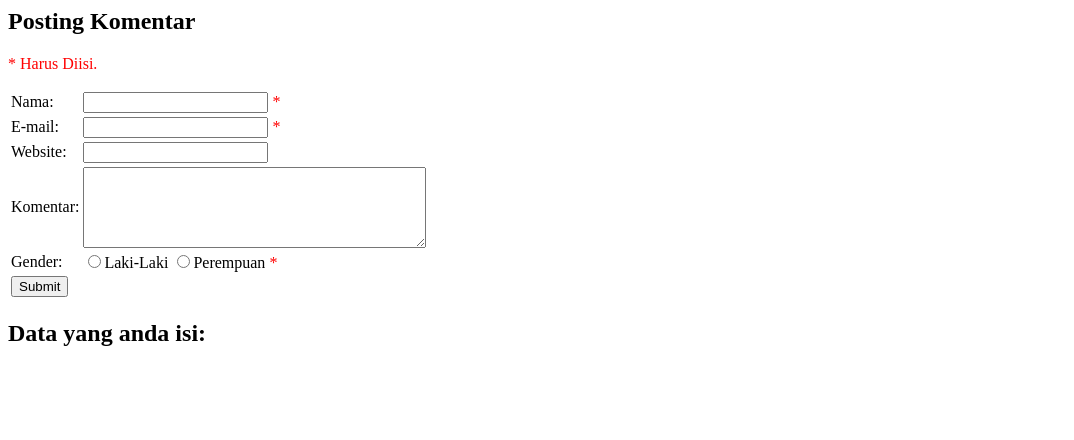
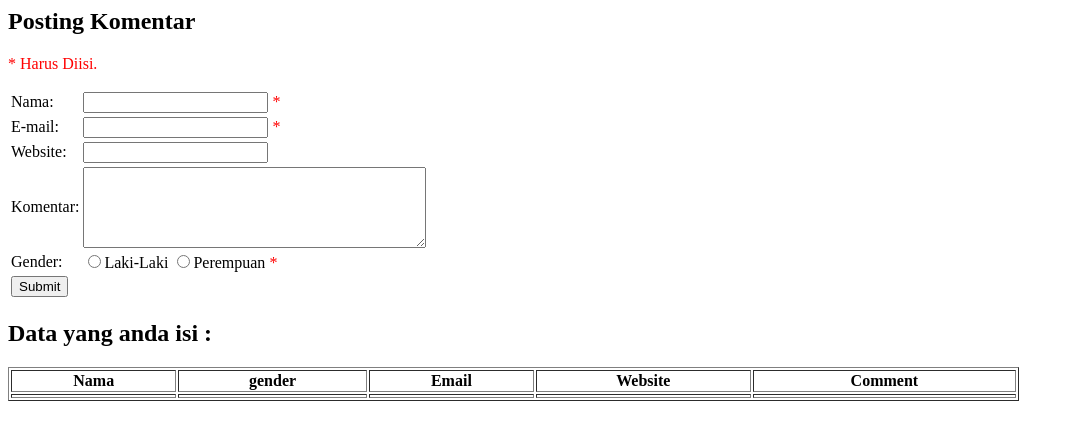
Before and after one commit to Risco-ramadhan/Praktikum_PWD, a PHP site: page /validasi.php in a window 1280 px wide. Shown: the top 440 px of the page, without its empty margins (0-1074 px from the left). Run offline with PHP 8.4, Linux system fonts and the light colour scheme; lists and menus that the app fills with data are empty.

Commit message:
Add files via upload

```diff
--- a/pwd4/validasi.php
+++ b/pwd4/validasi.php
@@ -104,22 +104,29 @@
  </table>
  </form>
 
- <?php
- echo "<h2>Data yang anda isi:</h2>";
- echo $nama;
- echo "<br>";
 
- echo $email;
- echo "<br>";
 
- echo $website;
- echo "<br>";
+ <h2> Data yang anda isi : </h2>
+        <table width='80%' border=1>
+            <tr>
+                <th>Nama</th> <th>gender</th> <th>Email</th> <th>Website</th> <th>Comment</th>
+            </tr>
+            <?php
+                echo "<tr>";
+                echo "<td>".$nama."</td>";
+                echo "<td>".$gender."</td>";
+                echo "<td>".$email."</td>";
+                echo "<td>".$website."</td>";
+                echo "<td>".$comment."</td>";
+            ?>
+        </table>
 
- echo $comment;
- echo "<br>";
 
- echo $gender;
- ?>
+
+
+
+
+
 
  </body>
 </html>
```
